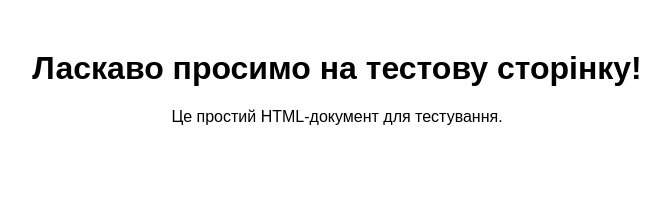
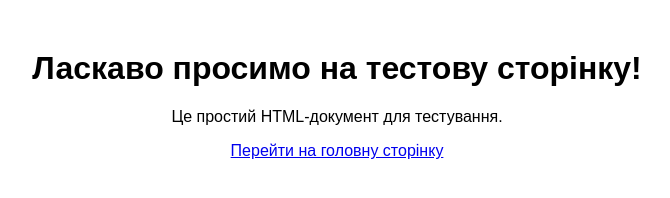
Before and after one commit to Vasnets0v/lab-html-page, a plain HTML site: page index.html in a window 1280 px wide. Shown: the whole page, without its empty margins (303-973 px from the left). Drawn offline with Linux system fonts and the light colour scheme.

Commit message:
Update index.html
fix some bugs

```diff
--- a/index.html
+++ b/index.html
@@ -15,5 +15,6 @@
 <body>
     <h1>Ласкаво просимо на тестову сторінку!</h1>
     <p>Це простий HTML-документ для тестування.</p>
+    <a href="/main">Перейти на головну сторінку</a>
 </body>
 </html>
```
